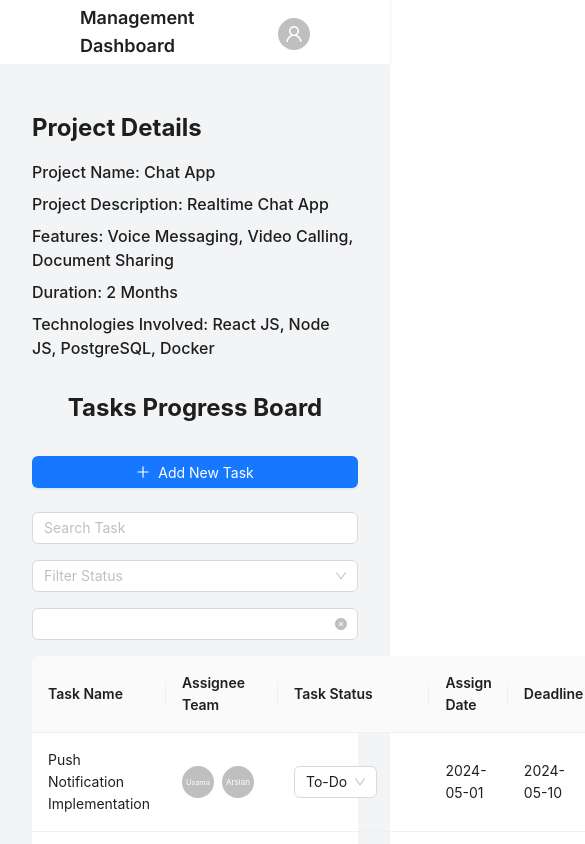
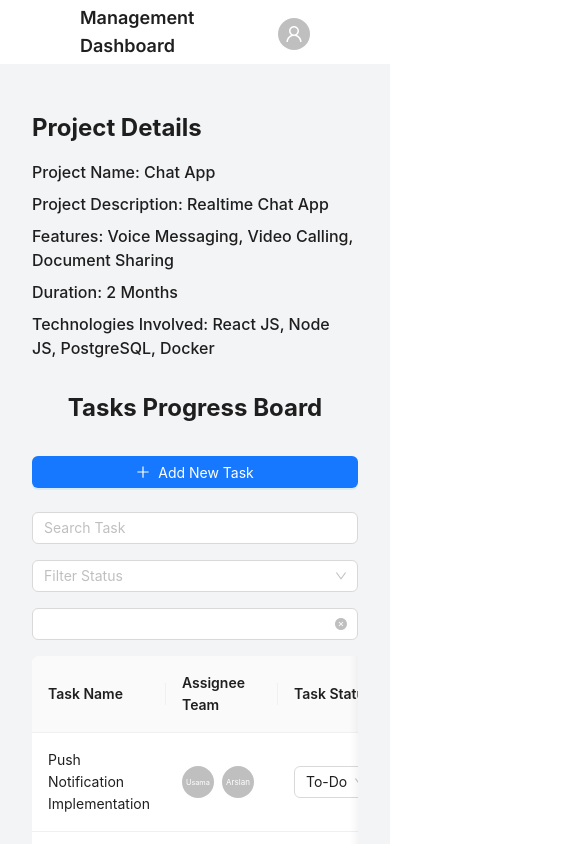
Before and after one commit to ArslanZafarr/management-dashboard-nextjs-antdesign, a Next.js app: page /projects/1 in a window 390 px wide. Shown: the top 844 px of the page, 585 px wide, since content can reach past the window. Built offline with nearby package versions, Linux system fonts and the light colour scheme.

Commit message:
make tasks table horizontal scroll for responsiveness

```diff
--- a/src/app/projects/[project]/page.js
+++ b/src/app/projects/[project]/page.js
@@ -273,6 +273,7 @@ const Page = () => {
             columns={columns}
             dataSource={filteredData}
             pagination={false}
+            scroll={{ x: true }}
             className="mb-8"
           />
 
```
